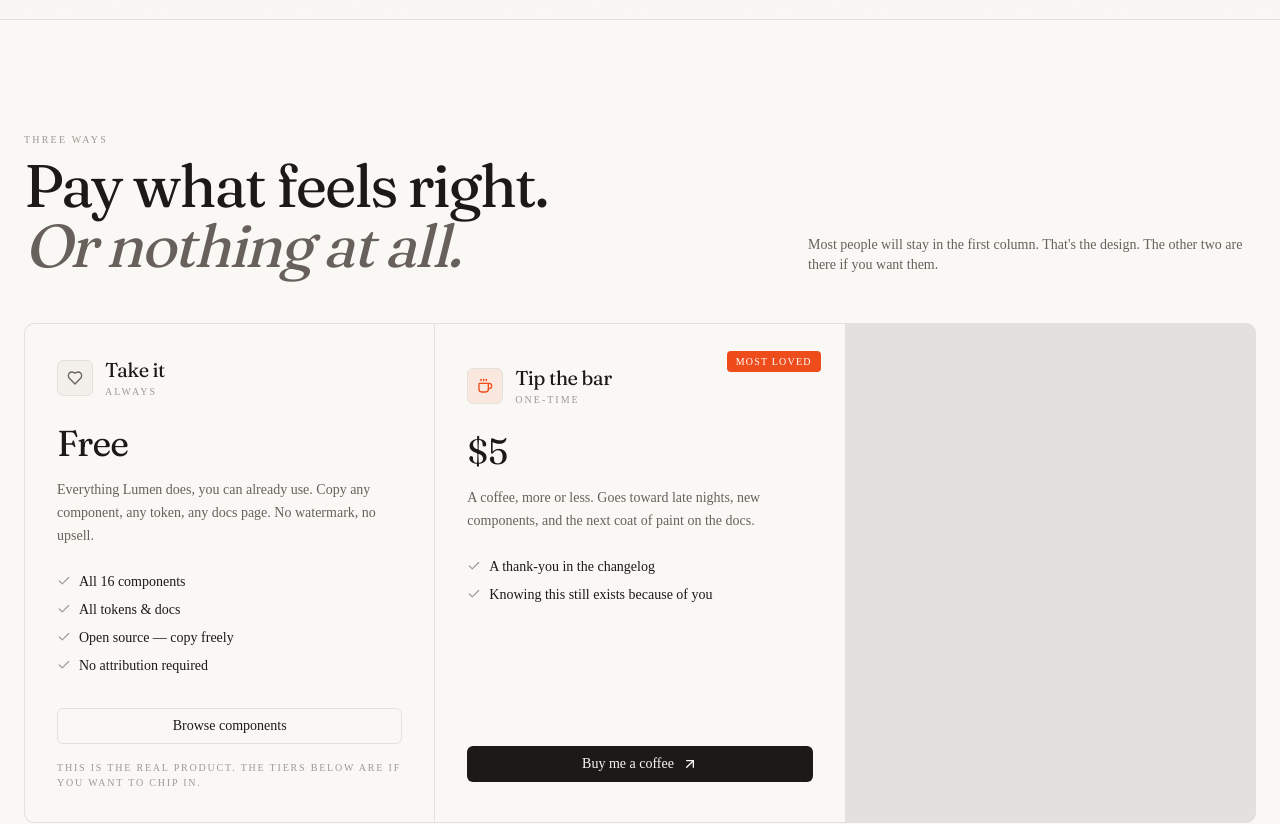
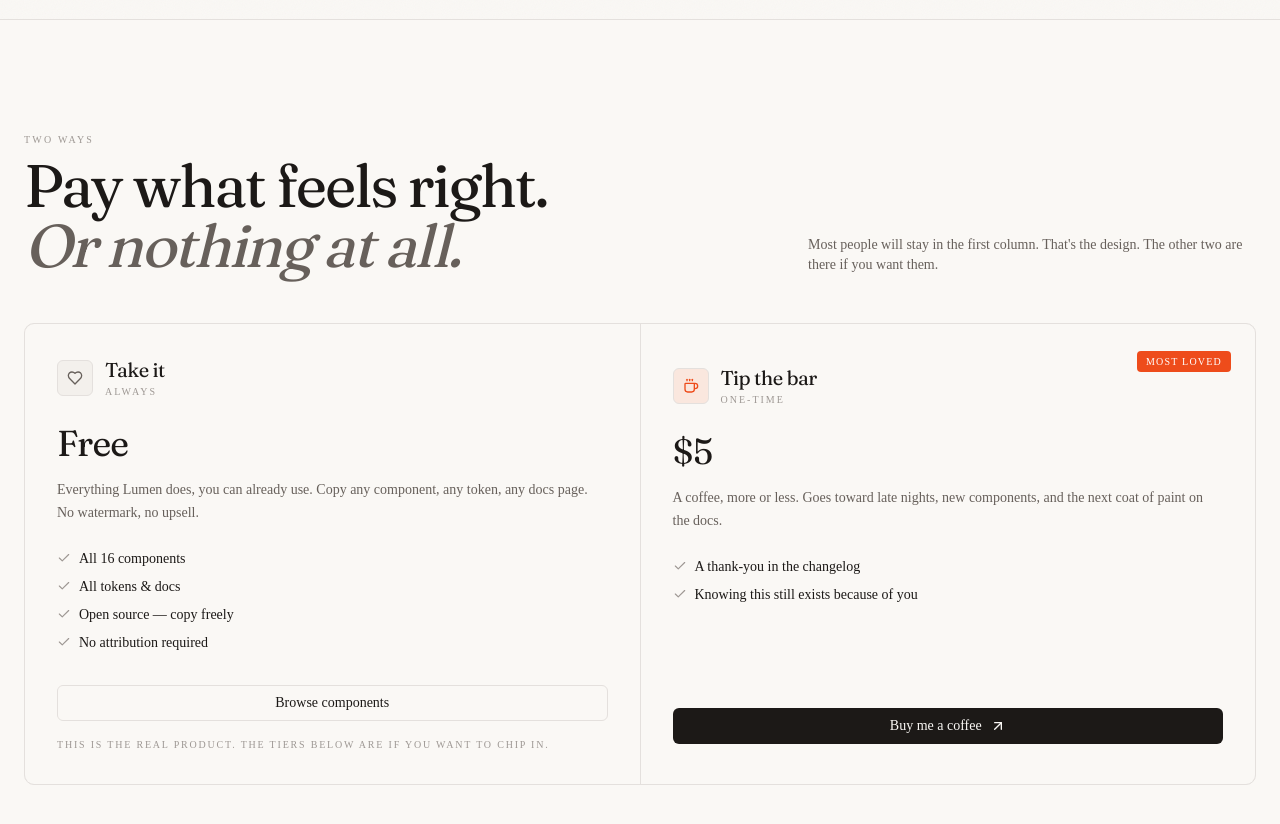
Before and after one commit to yutivora-del/lumen-ds, a Next.js app: page /support in a window 1280 px wide. Shown: the part 700-1524 px from the top of the page. Built offline with nearby package versions, Linux system fonts and the light colour scheme.

Commit message:
Support: two-tier layout, copy tweaks

```diff
--- a/app/support/page.tsx
+++ b/app/support/page.tsx
@@ -108,7 +108,7 @@ export default function SupportPage() {
           <div className="mb-12 flex flex-col gap-2 lg:flex-row lg:items-end lg:justify-between">
             <div>
               <p className="font-mono text-[10px] uppercase tracking-[0.22em] text-ink-subtle">
-                Three ways
+                Two ways
               </p>
               <h2 className="mt-2 font-display text-display-2 text-balance">
                 Pay what feels right.{" "}
@@ -121,7 +121,7 @@ export default function SupportPage() {
             </p>
           </div>
 
-          <div className="grid gap-px overflow-hidden rounded-lg border border-line bg-line lg:grid-cols-3">
+          <div className="grid gap-px overflow-hidden rounded-lg border border-line bg-line lg:grid-cols-2">
             {tiers.map((tier) => {
               const Icon = tier.icon;
               return (
```
